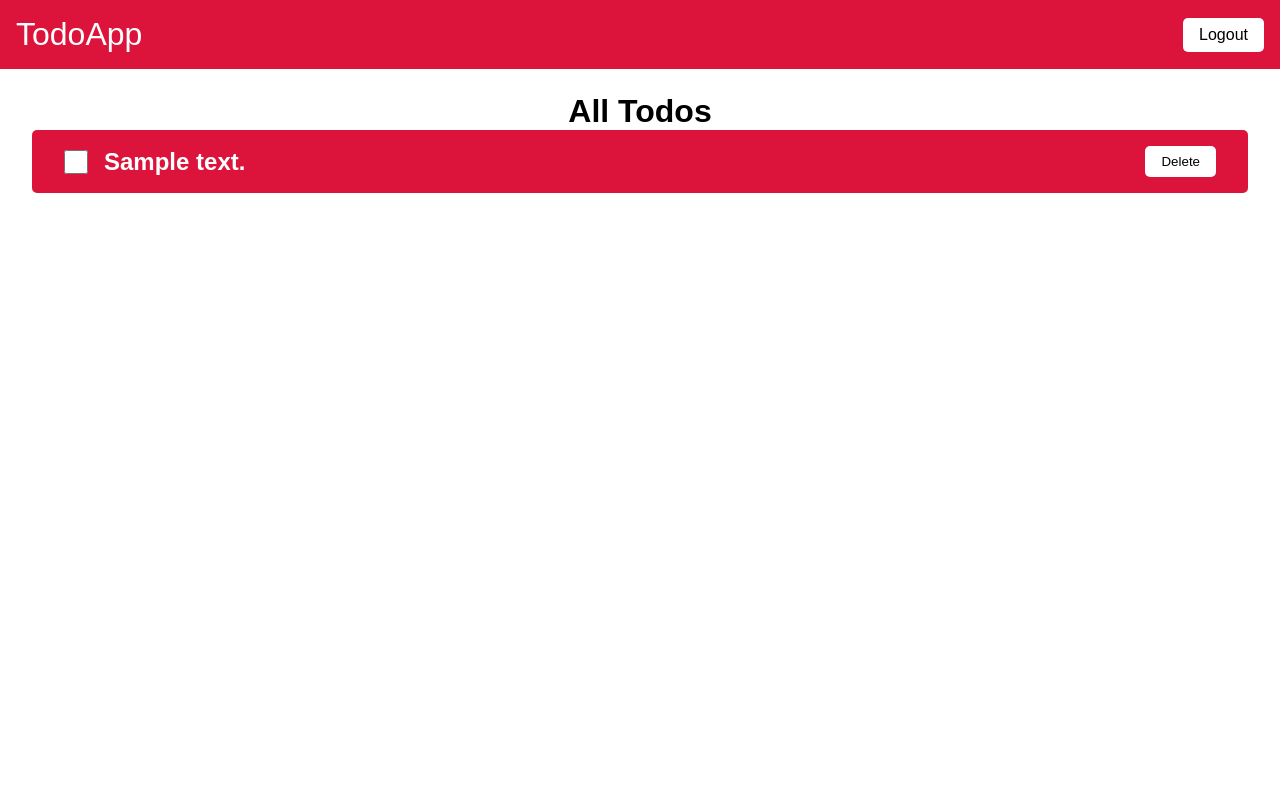
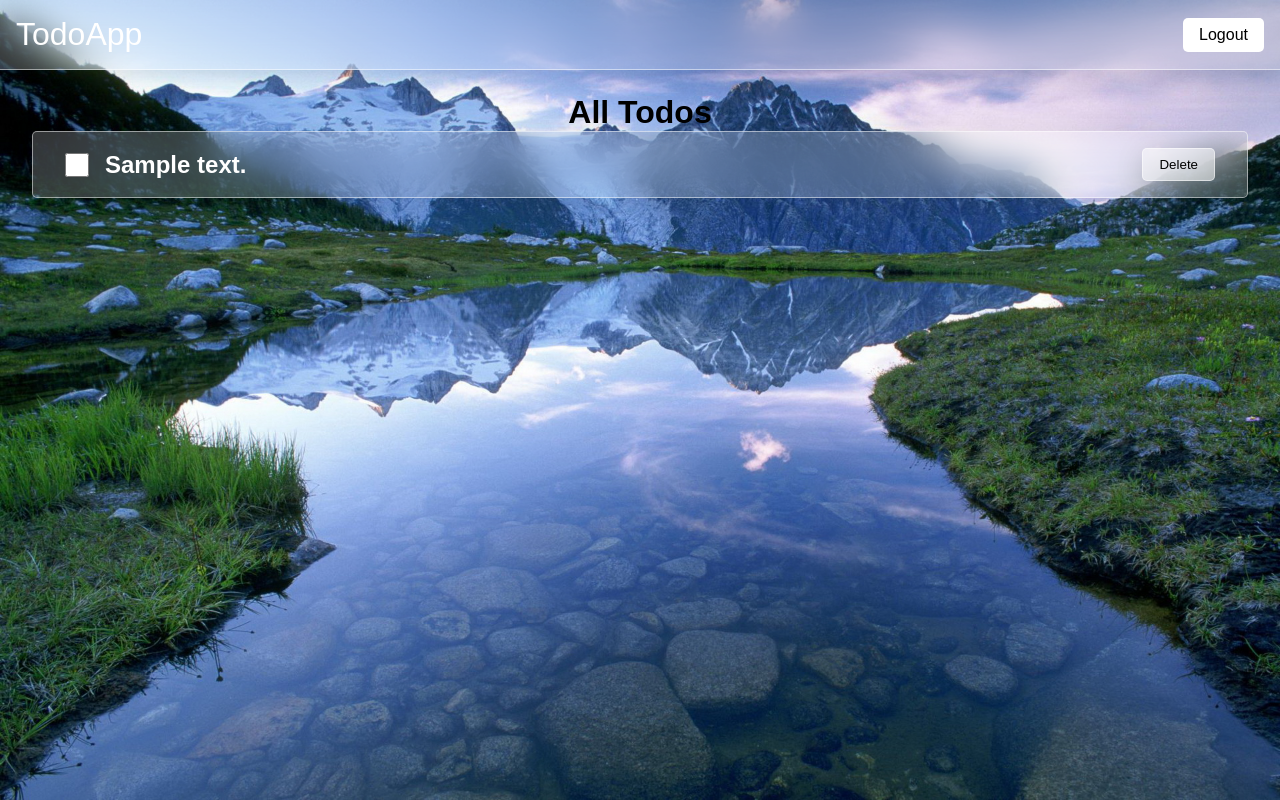
Before and after one commit to drew18moore/django-todos, a Django app: template templates/index.html in a window 1280 px wide. Run offline with Django 3.2, Linux system fonts and the light colour scheme; the template is opened without the code that fills it: most values are stand-ins (such as "Sample title", 1, 10 or a date in 2020).

Commit message:
Imported a background image. Change some styling.

```diff
--- a/static/css/index.css
+++ b/static/css/index.css
@@ -5,8 +5,20 @@
   font-family: Arial, Helvetica, sans-serif;
 }
 
+:root {
+  background-image: url("/static/background.jpg");
+  background-position-x: center;
+  background-repeat: no-repeat;
+  background-size: cover;
+  min-height: 100vh;
+}
+
 header {
-  background-color: crimson;
+  background: rgba(255, 255, 255, 0.20);
+  box-shadow: 0 4px 30px rgba(0, 0, 0, 0.1);
+  backdrop-filter: blur(20px);
+  -webkit-backdrop-filter: blur(20px);
+  border-bottom: 1px solid rgba(255, 255, 255, 0.5);
   height: fit-content;
   color: white;
 }
@@ -79,14 +91,21 @@ nav button {
   display: flex;
   align-items: center;
   justify-content: space-between;
-  background-color: crimson;
+  background: rgba(255, 255, 255, 0.20);
+  box-shadow: 0 4px 30px rgba(0, 0, 0, 0.1);
+  backdrop-filter: blur(20px);
+  -webkit-backdrop-filter: blur(20px);
+  border: 1px solid rgba(255, 255, 255, 0.5);
   padding: 1rem 2rem;
   border-radius: 5px;
 }
 
 .todo .buttons button {
-  background-color: white;
-  border: none;
+  background: rgba(255, 255, 255, 0.5);
+  box-shadow: 0 4px 30px rgba(0, 0, 0, 0.1);
+  backdrop-filter: blur(20px);
+  -webkit-backdrop-filter: blur(20px);
+  border: 1px solid rgba(255, 255, 255, 0.5);
   border-radius: 5px;
   padding: 0.5rem 1rem;
   cursor: pointer;
```
Also changed, not shown: static/background.jpg (added).
